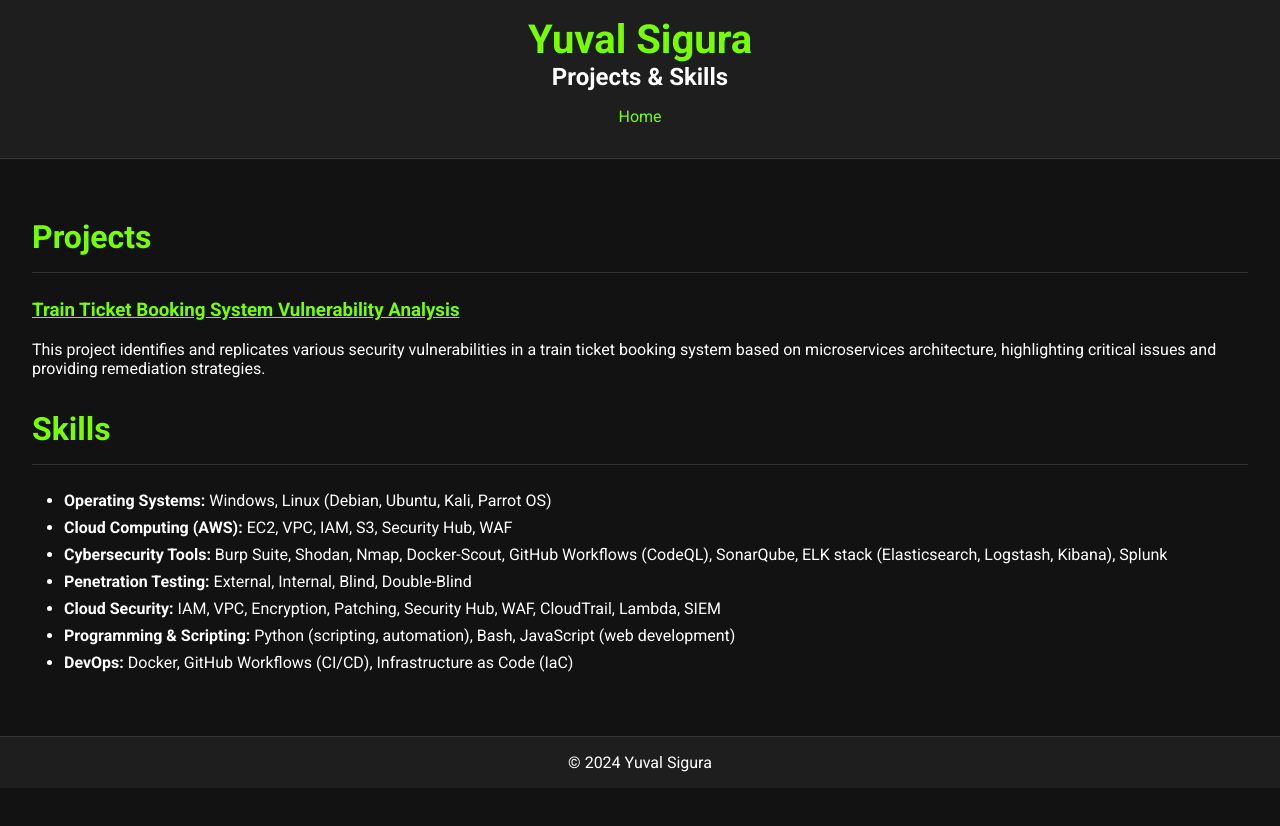
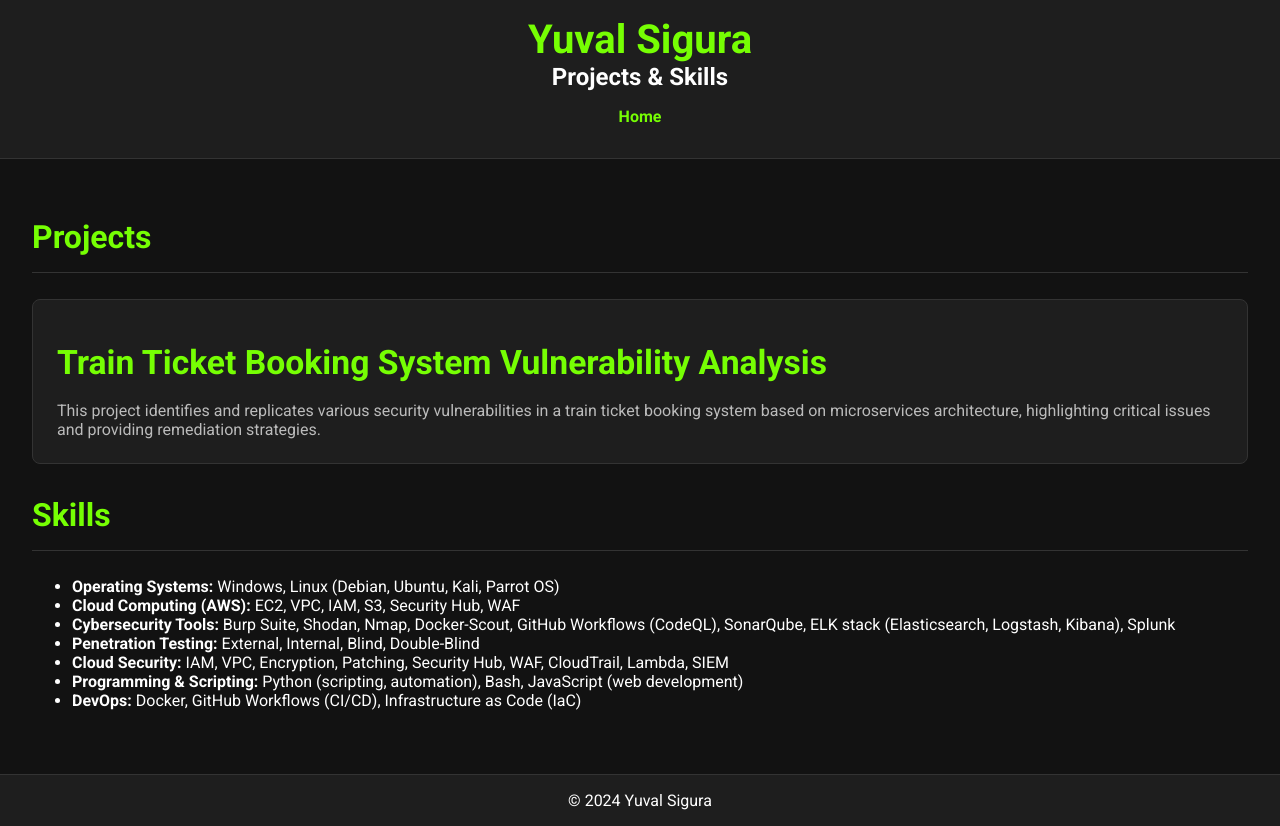
Before and after one commit to YuvalSigura/github., a plain HTML site: page projects.html in a window 1280 px wide. Before the commit the page ends 800 px from the top, so only its background shows below. Drawn offline with Linux system fonts and the light colour scheme.

Commit message:
Update projects.css

```diff
--- a/css/projects.css
+++ b/css/projects.css
@@ -33,6 +33,12 @@ nav ul li {
 nav ul li a {
     text-decoration: none;
     color: #76FF03;
+    font-weight: bold;
+    transition: color 0.3s;
+}
+
+nav ul li a:hover {
+    color: #ffffff;
 }
 
 main {
@@ -62,29 +68,34 @@ footer p {
     color: #ffffff;
 }
 
-a {
-    color: #76FF03;
+/* Project Details */
+.project {
+    background-color: #1e1e1e;
+    border: 1px solid #333;
+    padding: 1.5em;
+    margin-bottom: 2em;
+    border-radius: 8px;
+    transition: background-color 0.3s, transform 0.3s;
 }
 
-/* Project Details */
-section ul {
-    list-style-type: disc;
-    margin: 1em 0;
-    padding-left: 2em;
+.project:hover {
+    background-color: #333;
+    transform: translateY(-5px);
 }
 
-section ul li {
-    margin-bottom: 0.5em;
+.project h3 a {
+    text-decoration: none;
+    color: #76FF03;
+    font-weight: bold;
+    font-size: 1.8em;
+    transition: color 0.3s;
 }
 
-pre code {
-    display: block;
-    background-color: #1e1e1e;
-    padding: 1em;
-    border-radius: 5px;
-    overflow-x: auto;
+.project h3 a:hover {
+    color: #ffffff;
 }
 
-pre code span {
-    color: #76FF03;
+.project p {
+    color: #bbbbbb;
+    margin: 0.5em 0 0;
 }
```
